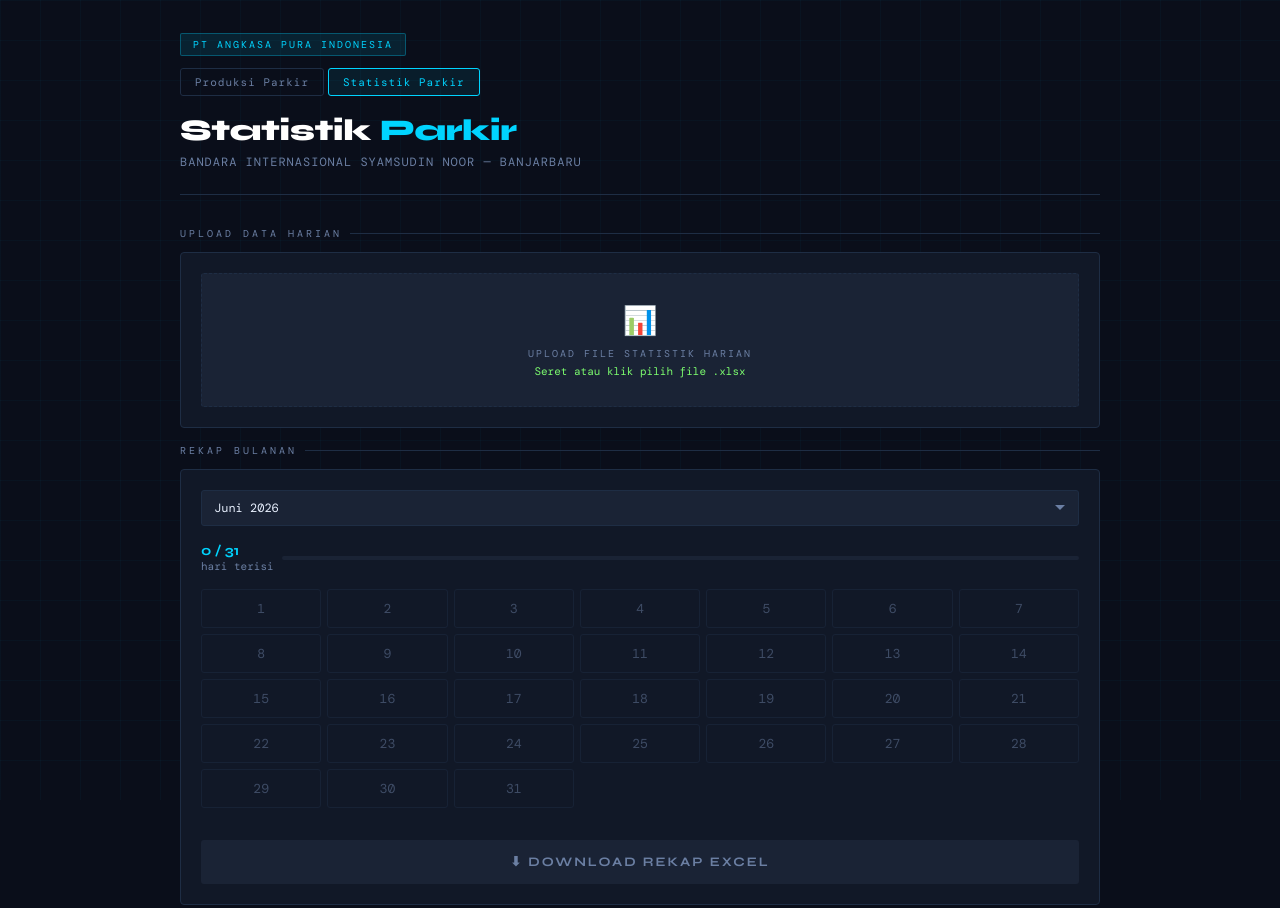
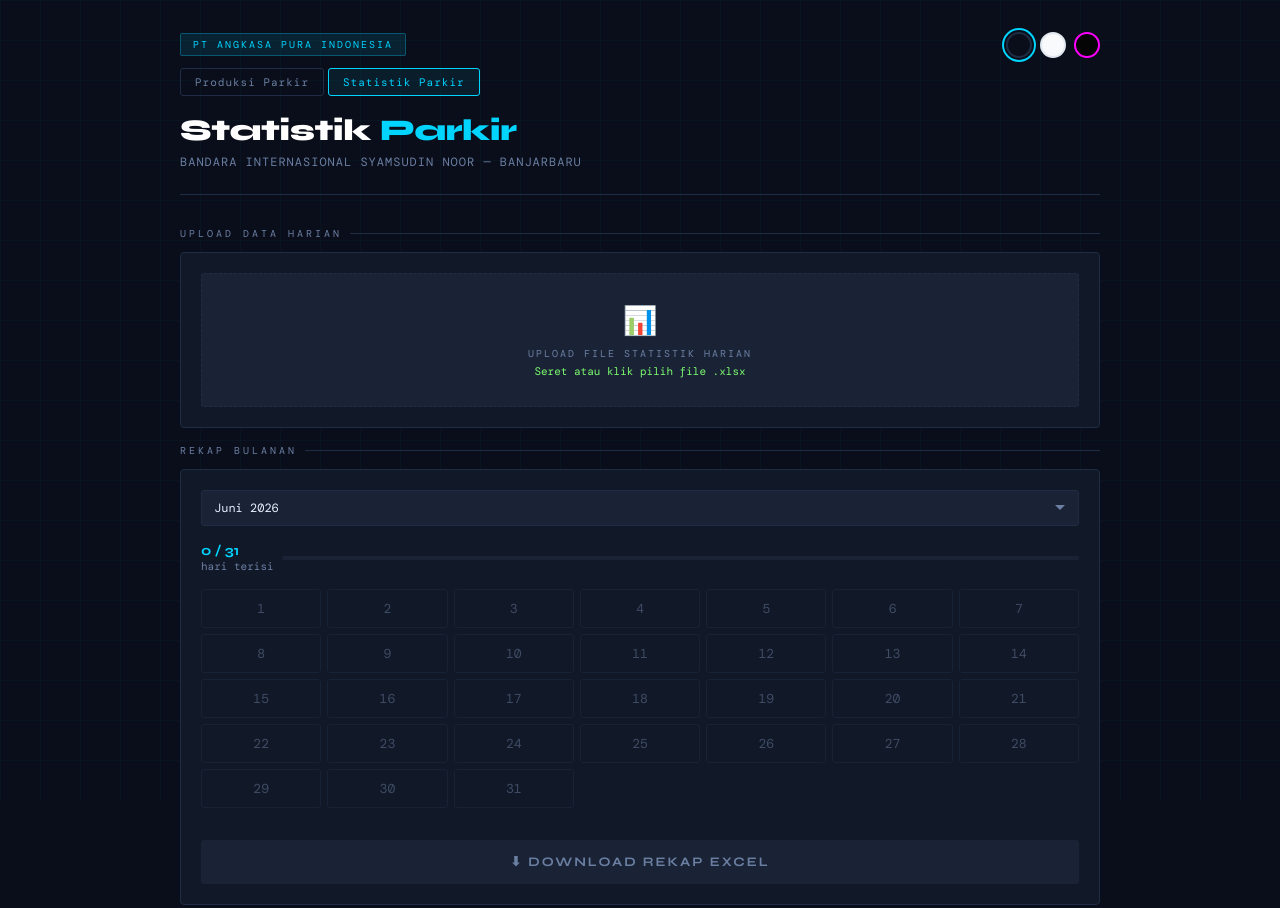
Before and after one commit to protonhuman/Produksi-Parkir, a plain HTML site: page statistik.html in a window 1280 px wide. Shown: the top 908 px of the page. Drawn offline with nearby package versions, Linux system fonts and the light colour scheme; no server answers.

Commit message:
Feat: Add 3 toggleable themes for UI

```diff
--- a/statistik.html
+++ b/statistik.html
@@ -8,10 +8,17 @@
 <script src="https://cdn.jsdelivr.net/npm/@supabase/supabase-js@2"></script>
 <style>
   @import url('https://fonts.googleapis.com/css2?family=Syne:wght@400;600;700;800&family=DM+Mono:wght@400;500&display=swap');
-  :root { --bg: #0a0e1a; --surface: #111827; --surface2: #1a2335; --border: #1e2d44; --accent: #00d4ff; --accent2: #ff6b35; --accent3: #7cfc6e; --text: #e8f0fe; --text-dim: #6b7fa3; }
+  :root, body.theme-default { --bg: #0a0e1a; --surface: #111827; --surface2: #1a2335; --border: #1e2d44; --accent: #00d4ff; --accent2: #ff6b35; --accent3: #7cfc6e; --text: #e8f0fe; --text-dim: #6b7fa3; --shift1: #00d4ff; --shift2: #ff6b35; --shift3: #a78bfa; --grid-color: rgba(0,212,255,0.03); }
+  body.theme-light { --bg: #f8fafc; --surface: #ffffff; --surface2: #f1f5f9; --border: #e2e8f0; --accent: #0ea5e9; --accent2: #f97316; --accent3: #10b981; --text: #0f172a; --text-dim: #64748b; --shift1: #0ea5e9; --shift2: #f97316; --shift3: #8b5cf6; --grid-color: rgba(14,165,233,0.06); }
+  body.theme-cyber { --bg: #050505; --surface: #0f0f13; --surface2: #1a1a24; --border: #333344; --accent: #f0f; --accent2: #ff2a2a; --accent3: #0f0; --text: #fff; --text-dim: #aaa; --shift1: #0ff; --shift2: #f0f; --shift3: #ff0; --grid-color: rgba(255,0,255,0.04); }
   * { box-sizing: border-box; margin: 0; padding: 0; }
-  body { background: var(--bg); color: var(--text); font-family: 'DM Mono', monospace; min-height: 100vh; overflow-x: hidden; }
-  body::before { content: ''; position: fixed; inset: 0; background-image: linear-gradient(rgba(0,212,255,0.03) 1px, transparent 1px), linear-gradient(90deg, rgba(0,212,255,0.03) 1px, transparent 1px); background-size: 40px 40px; pointer-events: none; z-index: 0; }
+  body { background: var(--bg); color: var(--text); font-family: 'DM Mono', monospace; min-height: 100vh; overflow-x: hidden; transition: background-color 0.3s, color 0.3s; }
+  body::before { content: ''; position: fixed; inset: 0; background-image: linear-gradient(var(--grid-color) 1px, transparent 1px), linear-gradient(90deg, var(--grid-color) 1px, transparent 1px); background-size: 40px 40px; pointer-events: none; z-index: 0; transition: background-image 0.3s; }
+  .theme-btn { transition: transform 0.2s, box-shadow 0.2s; }
+  .theme-btn:hover { transform: scale(1.15); }
+  body.theme-default .btn-default { box-shadow: 0 0 0 2px var(--bg), 0 0 0 4px var(--accent); }
+  body.theme-light .btn-light { box-shadow: 0 0 0 2px var(--bg), 0 0 0 4px var(--accent); }
+  body.theme-cyber .btn-cyber { box-shadow: 0 0 0 2px var(--bg), 0 0 0 4px var(--accent); }
   .container { position: relative; z-index: 1; max-width: 960px; margin: 0 auto; padding: 32px 20px 80px; }
 
   /* === NAV === */
@@ -126,7 +133,12 @@
 <body>
 <div class="container">
 
-  <header>
+  <header style="position: relative;">
+    <div class="theme-switcher" style="position: absolute; right: 0; top: 0; display: flex; gap: 8px;">
+      <button class="theme-btn btn-default" onclick="setTheme('theme-default')" title="Default Dark" style="background:#0a0e1a; border:2px solid #1e2d44; width:26px; height:26px; border-radius:50%; cursor:pointer;"></button>
+      <button class="theme-btn btn-light" onclick="setTheme('theme-light')" title="Light Clean" style="background:#f8fafc; border:2px solid #e2e8f0; width:26px; height:26px; border-radius:50%; cursor:pointer;"></button>
+      <button class="theme-btn btn-cyber" onclick="setTheme('theme-cyber')" title="Cyberpunk" style="background:#050505; border:2px solid #f0f; width:26px; height:26px; border-radius:50%; cursor:pointer;"></button>
+    </div>
     <div class="header-badge">PT Angkasa Pura Indonesia</div>
     <nav class="nav-menu">
       <a href="index.html" class="nav-link">Produksi Parkir</a>
@@ -240,6 +252,15 @@
 </div>
 
 <script>
+function setTheme(themeName) {
+  document.body.className = themeName;
+  localStorage.setItem('appTheme', themeName);
+}
+(function() {
+  const savedTheme = localStorage.getItem('appTheme') || 'theme-default';
+  setTheme(savedTheme);
+})();
+
 // ===== CONSTANTS =====
 const BULAN_INDO = ['Januari','Februari','Maret','April','Mei','Juni','Juli','Agustus','September','Oktober','November','Desember'];
 const BULAN_MAP = {};
```
Also changed, not shown: index.html (+25 -4 lines).
